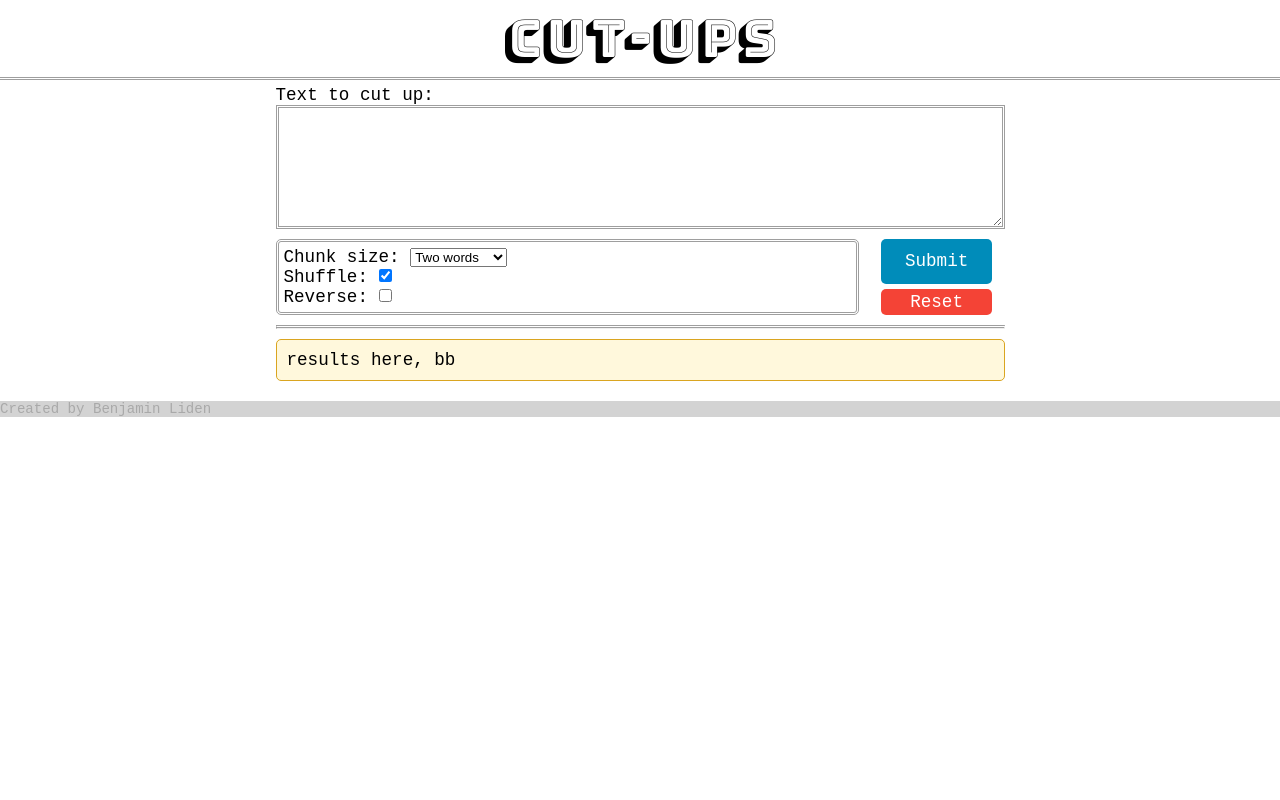
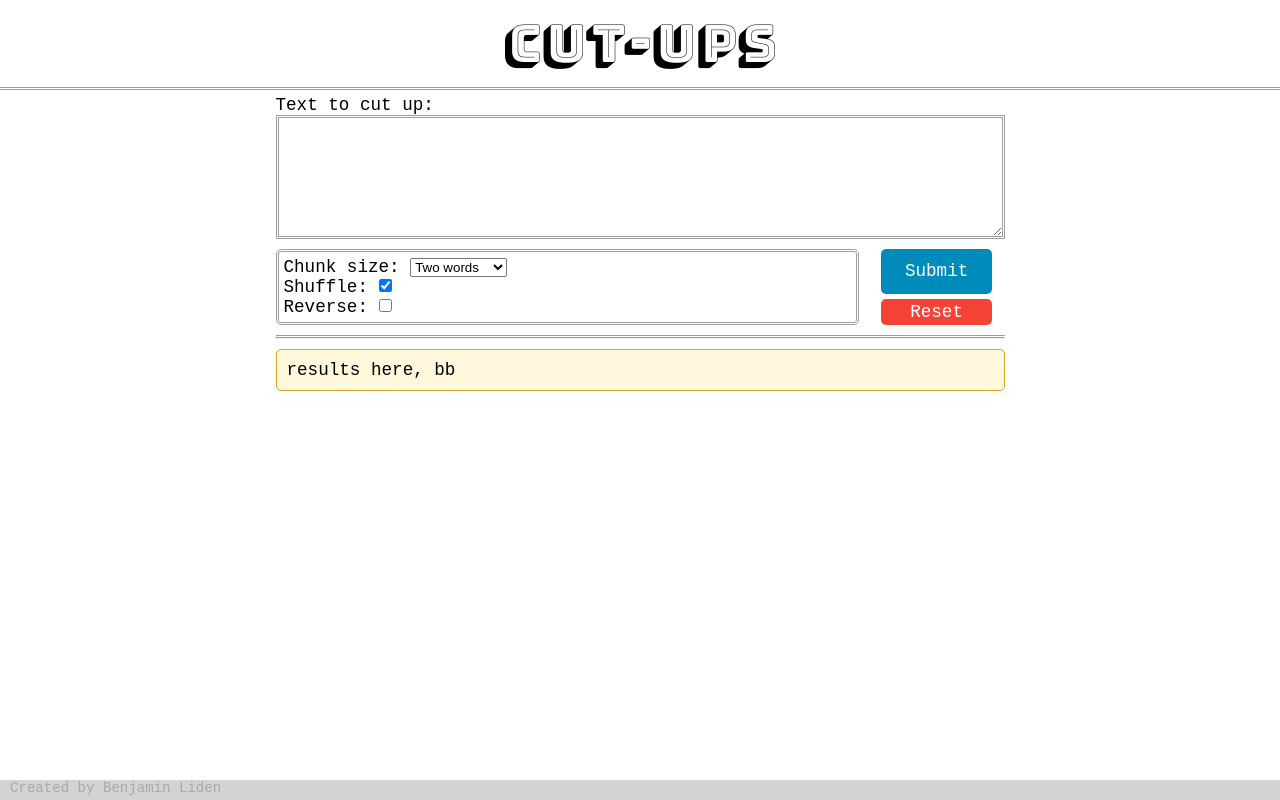
Before and after one commit to bcliden/cutups, a plain HTML site: page index.html in a window 1280 px wide. Drawn offline with Linux system fonts and the light colour scheme; a web font is replaced by a local one.

Commit message:
footer positioning fixed & header tweaked

```diff
--- a/style.css
+++ b/style.css
@@ -9,16 +9,18 @@
     padding: 0;
     box-sizing: border-box;
 }
-y
-html, body {
-    height: 100%;
-}
 
 html {
     font-family: 'Averia Serif Libre','Courier New';
     font-weight: 300;
     font-size: 1.1rem;
     color: #000000;
+    min-height: 100%;
+    position: relative;
+}
+
+body {
+    margin: 0 0 25px;
 }
 
 /*  Header Styles */
@@ -36,7 +38,7 @@ header h1 {
     font-size: 2.92rem;
     font-family: 'Bungee Shade', cursive;
     font-weight: 500;
-    padding: 5px;
+    padding: 10px 0;
     letter-spacing: 1px;
 }
 
@@ -137,11 +139,16 @@ hr {
 /*  footer styles */
 
 footer {
-    margin-top: 20px;
+    height: 20px;
+    overflow: hidden;
+    position: fixed;
+    bottom: 0;
+    left: 0;
+    padding-left: 10px;
     font-size: .8rem;
     color: darkgray;
     background: lightgray;
     width: 100%;
-} */
+}
 
 /* media queries for large and up */
```
